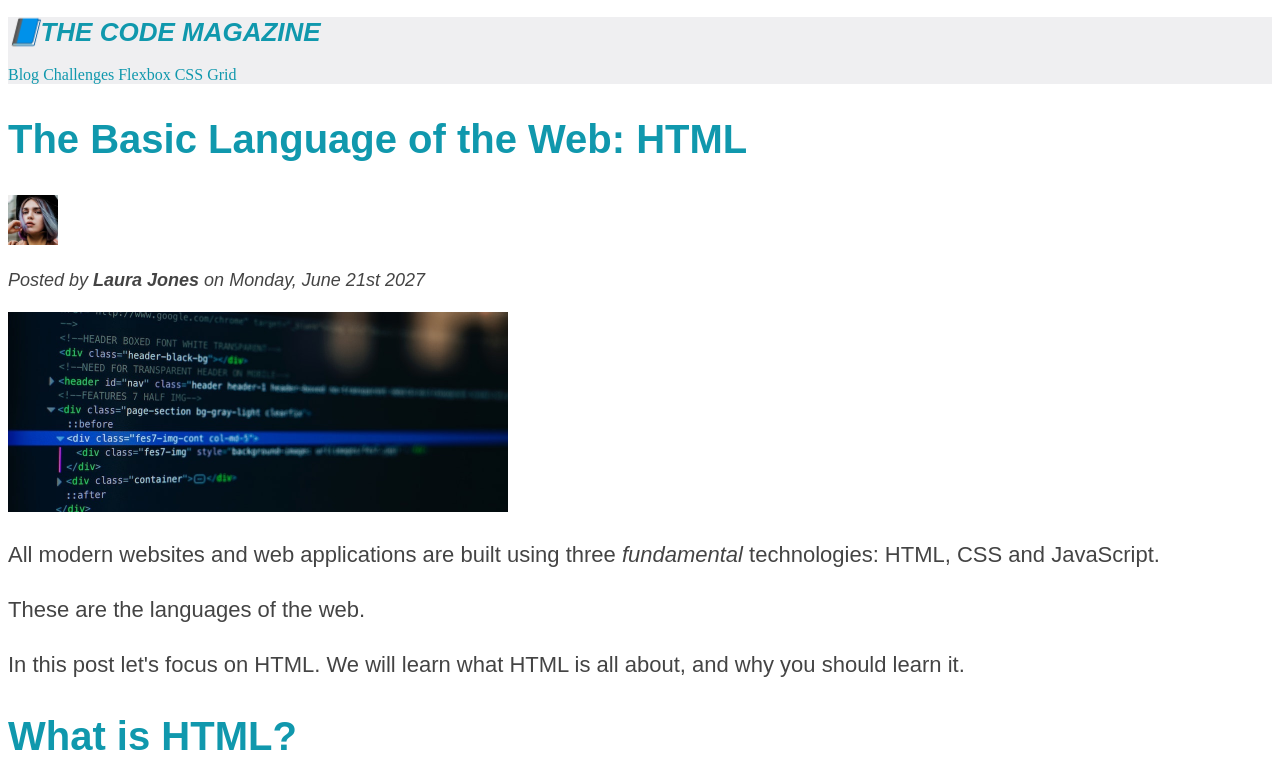
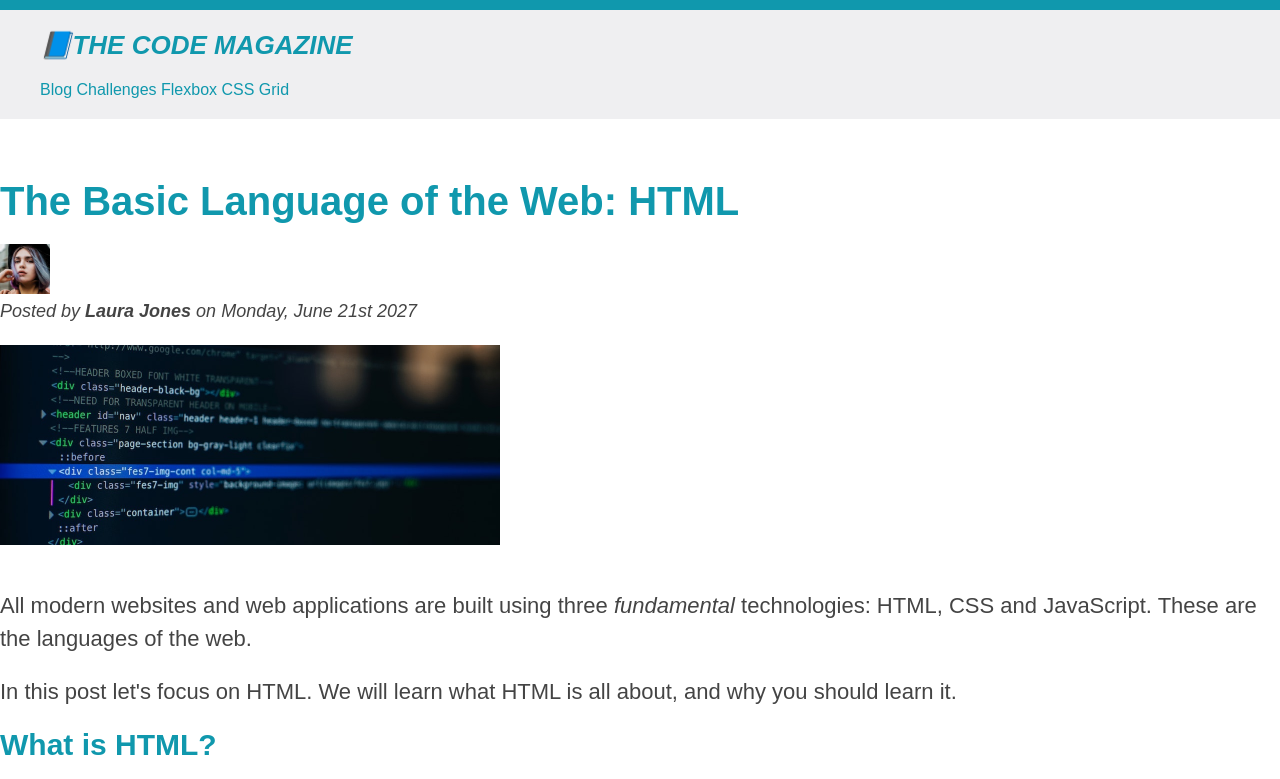
Before and after one commit to TheViralClovers/WebDevelopement, a plain HTML site: page Front End Development/03.CSS Fundamentals/index.html in a window 1280 px wide. Shown: the top 779 px of the page. Drawn offline with Linux system fonts and the light colour scheme.

Commit message:
added margin and padding

```diff
--- a/Front End Development/03.CSS Fundamentals/index.css
+++ b/Front End Development/03.CSS Fundamentals/index.css
@@ -1,11 +1,12 @@
-h1,
-h2,
-h3,
-h4,
-p,
-li {
+*{
+	margin:0;
+	padding:0;
+}
+
+body {
 	font-family: sans-serif;
 	color: #444444;
+	border-top: #1098ad 10px solid;
 }
 
 h1,
@@ -14,33 +15,68 @@ h3 {
 	color: #1098ad;
 }
 
+.main-header{
+	background-color: #efeff1;
+	padding:20px 40px;
+	margin-bottom: 60px;
+}
+
+/* .content-title{
+	margin-bottom: 20px;
+} */
+
+.content-header{
+	margin-bottom: 40px;
+}
+
+article{
+	margin-bottom:60px;
+}
+
+aside {
+	background-color: #efeff1;
+	border-top:5px solid #1098ad;
+	border-bottom:5px solid #1098ad;
+	padding:50px 0px;
+}
+
+ul,ol {
+	margin-left:50px;
+}
+
 h1 {
 	font-size: 26px;
 	text-transform: uppercase;
 	font-style: italic;
+	margin-bottom: 20px;
 }
 
 h2 {
 	font-size: 40px;
+	margin-bottom: 20px;
 }
 
 h3 {
 	font-size: 30px;
+	margin-bottom: 20px;
 }
 
 h4 {
 	font-size: 20px;
 	text-transform: uppercase;
 	text-align: center;
+	margin-bottom: 20px;
 }
 
 p {
 	font-size: 22px;
 	line-height: 1.5;
+	margin-bottom: 20px;
 }
 
 li {
 	font-size: 20px;
+	margin-bottom: 10px;
 }
 
 /* Descendant Selector Demonstration */
@@ -56,6 +92,7 @@ li {
 #author {
 	font-style: italic;
 	font-size: 18px;
+	margin-bottom: 20px;
 }
 
 #copyright {
@@ -75,15 +112,6 @@ li {
 	list-style: none;
 }
 
-.main-header{
-	background-color: #efeff1;
-}
-
-aside {
-	background-color: #efeff1;
-	border-top:5px solid #1098ad;
-	border-bottom:5px solid #1098ad;
-}
 
 li:first-child{
 	font-weight: bold;
--- a/Front End Development/03.CSS Fundamentals/index.html
+++ b/Front End Development/03.CSS Fundamentals/index.html
@@ -17,8 +17,10 @@
 			</nav>
 		</header>
 		<article>
-			<header>
-				<h2>The Basic Language of the Web: HTML</h2>
+			<header class="content-header">
+				<h2 class="content-title">
+					The Basic Language of the Web: HTML
+				</h2>
 				<img
 					src="images/laura-jones.jpg"
 					alt=""
@@ -39,14 +41,14 @@
 			<p>
 				All modern websites and web applications are built using three
 				<em>fundamental</em> technologies: HTML, CSS and JavaScript.
+				These are the languages of the web.
 			</p>
-			<p>These are the languages of the web.</p>
 
 			<p>
 				In this post let's focus on HTML. We will learn what HTML is all
 				about, and why you should learn it.
 			</p>
-			<h2>What is HTML?</h2>
+			<h3>What is HTML?</h3>
 			<p>
 				HTML stands for <strong>H</strong>yper<strong>T</strong>ext
 				<strong>M</strong>arkup <strong>L</strong>anguage. It's a markup
```
